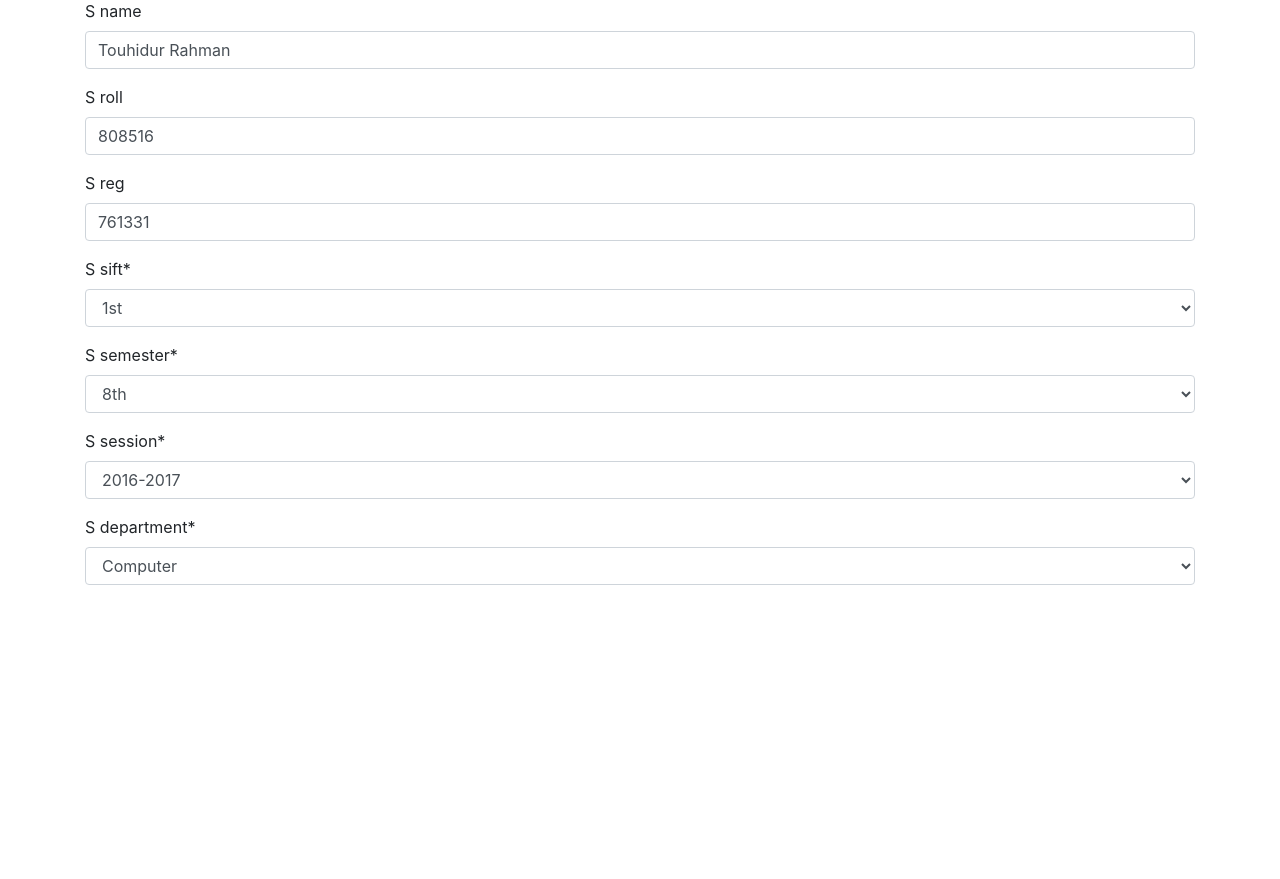
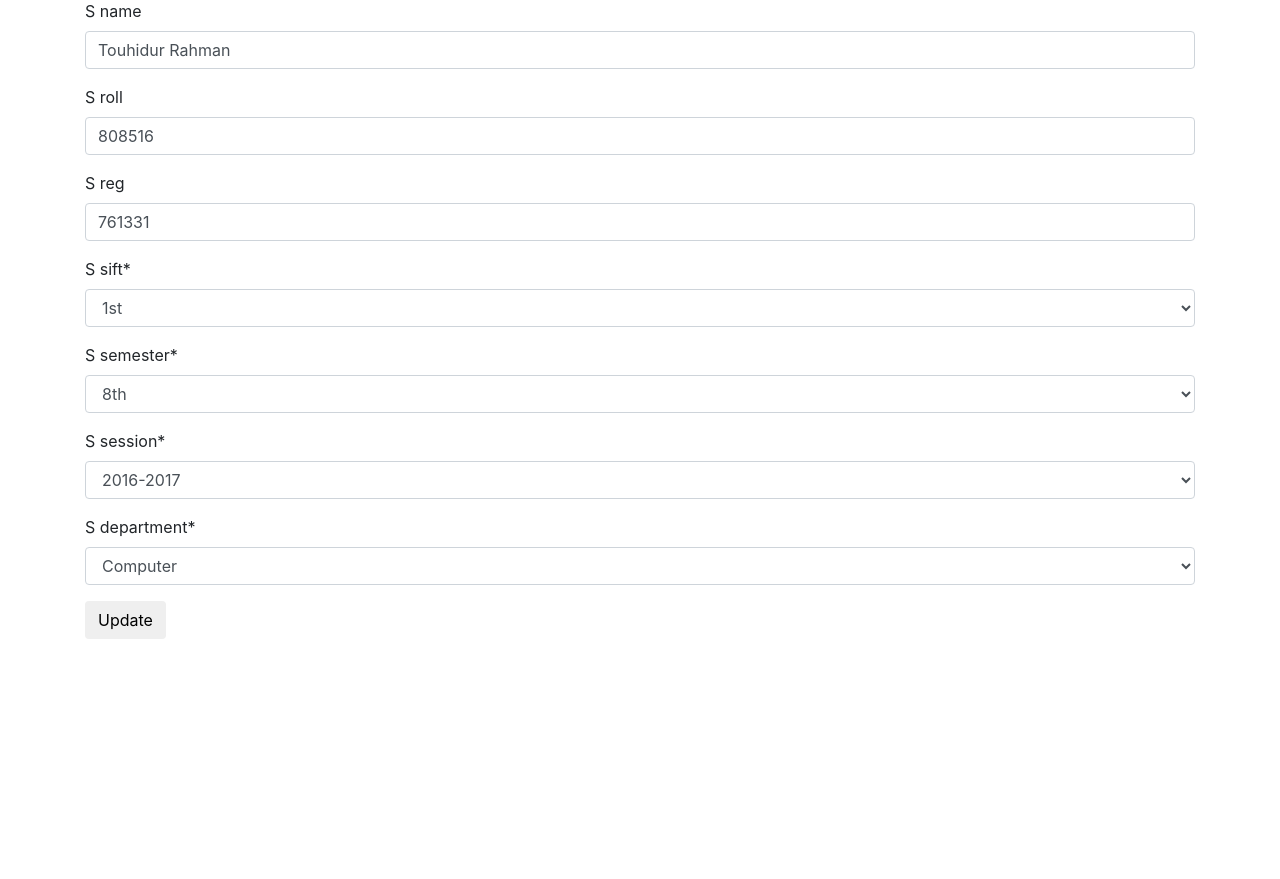
Before and after one commit to TechTouhid/Rpi-Project-django, a Django app: a page that uses rpiapp/templates/student_details_view.html in a window 1280 px wide. Shown: the part 57-936 px from the top of the page. Run offline with Django 3.2, Linux system fonts and the light colour scheme; data comes from the database, SQL or seed files in the repository; both versions use the stored data as it was after the commit; some libraries are stand-ins or nearby versions.

Commit message:
created student update view

```diff
--- a/rpi/urls.py
+++ b/rpi/urls.py
@@ -17,7 +17,7 @@ from django.conf.urls import url, include
 from django.contrib import admin
 from accounts.views import register, login_view, user_logout
 from rpiapp.views import tabulation, SubjectCreateView, SubjectListView, SubjectDetailView, SubjectUpdateView, \
-    StudentCreateView, StudentListView, StudentDetailView
+    StudentCreateView, StudentListView, StudentDetailView, StudentUpdateView
 
 urlpatterns = [
     url(r'^admin/', admin.site.urls),
@@ -33,5 +33,6 @@ urlpatterns = [
     url(r'^student/create/$', StudentCreateView.as_view(), name='student_create_view'),
     url(r'^student/list/$', StudentListView.as_view(), name='student_list_view'),
     url(r'^student/(?P<slug>[-\w]+)$', StudentDetailView.as_view(), name='student_details_view'),
+    url(r'^student/(?P<slug>[-\w]+)/update/$', StudentUpdateView.as_view(), name='student_update_view'),
 
 ]
--- a/rpiapp/templates/student_details_view.html
+++ b/rpiapp/templates/student_details_view.html
@@ -4,7 +4,10 @@
 
 {% block content %}
 
-    <form method="POST" action=".">{% csrf_token %}
+    <form method="" action="{{ request.path}}{{ '/update/' }}">{% csrf_token %}
         {{ form|crispy}}
+
+        <button type="submit" class="btn btn-default">Update</button>
+
     </form>
 {% endblock %}
--- a/rpiapp/views.py
+++ b/rpiapp/views.py
@@ -177,3 +177,9 @@ class StudentDetailView(SuccessMessageMixin, ModelFormMixin, MultipleObjectMixin
 
     def get_success_url(self):
         return reverse('subject_details_view')
+
+
+class StudentUpdateView(UpdateView):
+    model = Student
+    form_class = StudentForm
+    template_name = 'student_update_view.html'
```
Also changed, not shown: rpiapp/templates/student_update_view.html (added, +12 -0 lines), db.sqlite3.
